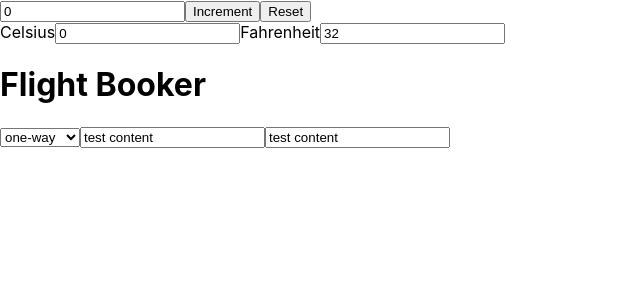
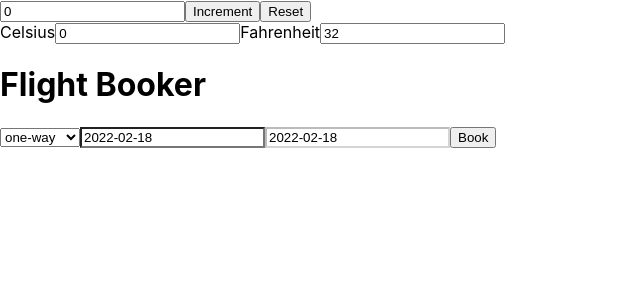
Before and after one commit to DaveMadden/seven-gui-ts, a React (Create React App) app: page / in a window 1280 px wide. Shown: the top 300 px of the page, without its empty margins (0-640 px from the left). Built offline with nearby package versions, Linux system fonts and the light colour scheme.

Commit message:
flight booker complete

```diff
--- a/package.json
+++ b/package.json
@@ -10,6 +10,7 @@
     "@types/node": "^16.11.25",
     "@types/react": "^17.0.39",
     "@types/react-dom": "^17.0.11",
+    "moment": "^2.29.1",
     "react": "^17.0.2",
     "react-dom": "^17.0.2",
     "react-scripts": "5.0.0",
--- a/src/App.css
+++ b/src/App.css
@@ -36,3 +36,12 @@
 		transform: rotate(360deg);
 	}
 }
+
+.err {
+	background-color: red;
+	color: white;
+}
+.valid {
+	background-color: white;
+	color: black;
+}
--- a/src/FlightBooker.tsx
+++ b/src/FlightBooker.tsx
@@ -1,39 +1,98 @@
-import React, { useState } from 'react';
-import type { FormEvent } from 'react';
+import moment from 'moment';
+import React, { useEffect, useState } from 'react';
+// import type { FormEvent } from 'react';
 
 function FlightBooker() {
 
-    const [tempC, setTempC] = useState(0);
+    const [flightType, setFlightType] = useState("one-way");
+    const [start, setStart] = useState(new Date().toISOString().substring(0, 10))
+    const [end, setEnd] = useState(new Date().toISOString().substring(0, 10)) //.toISOString().substring(0, 10)
+    const [bookable, setBookable] = useState(true)
+    const [error, setError] = useState("")
 
-    const c_changed = (evt: FormEvent<HTMLElement>) => {
-        // console.log(evt.target)
-        const { value } = evt.target as typeof evt.target & { value: number }
-        console.log(value)
-        setTempC(value)
+    //helper functions
+
+    //moment library does this without fuss. no reason to invent the wheel.
+    function isValidDate(strDate: string): boolean{
+        return moment(strDate, "YYYY-MM-DD", true).isValid();
     }
+
+    useEffect(() => {
+        // console.log(Date.parse(start), Date.parse(end))
+        // console.log(Date.parse(start) > Date.parse(end))
+        if (!isValidDate(end) || !isValidDate(start)) {
+            setBookable(false)
+            setError("that's not a real date")
+            console.error(error)
+        }
+        else if (Date.parse(end) < Date.parse(start)) {
+            // console.log("dates", start, end)
+            setBookable(false)
+            setError("return flight cannot predate initial flight")
+            console.error(error)
+        }
+        else {
+            setBookable(true)
+            setError("")
+            // console.log("dates", start, end)
+        }
+    }, [end, start, error])
+
+    useEffect(()=>{
+        setEnd(start);
+    }, [flightType, start])
 
     return (
         <div className="flightbooker">
             <h1>Flight Booker</h1>
+            {/* <label>{error}</label> */}
             <select
                 name="flight"
-
+                onChange={(e) => setFlightType(e.target.value)}
             >
                 <option value="one-way">one-way</option>
                 <option value="round-trip">round-trip</option>
             </select>
-            <input
-                type="text"
-                name="flight_one"
-                value="test content"
-            // onChange={}
-            />
-            <input
-                type="text"
-                name="flight_two"
-                value="test content"
-            // onChange={}
-            />
+
+            {
+                isValidDate(start) ?
+                (<input className="valid"
+                    type="text"
+                    name="flight_one"
+                    value={start}
+                    onChange={(e) => setStart(e.target.value)}/>
+                )
+                :
+                (<input className="err"
+                    type="text"
+                    name="flight_one"
+                    value={start}
+                    onChange={(e) => setStart(e.target.value)}/>
+                )
+            }
+            {
+                isValidDate(end) ?
+                (<input className="valid"
+                    type="text"
+                    name="flight_two"
+                    value={end}
+                    onChange={(e) => setEnd(e.target.value)}
+                    disabled={flightType === "one-way"}/>
+                )
+                :
+                (<input className="err"
+                    type="text"
+                    name="flight_two"
+                    value={end}
+                    onChange={(e) => setEnd(e.target.value)}
+                    disabled={flightType === "one-way"}/>
+                )
+            }
+            <button
+                disabled={!bookable}
+            >
+                Book
+            </button>
         </div>
     )
 }
```
Also changed, not shown: 1 other file (tests, documents, lock files or other folders). Lines whose indentation alone changed are shown as unchanged.
